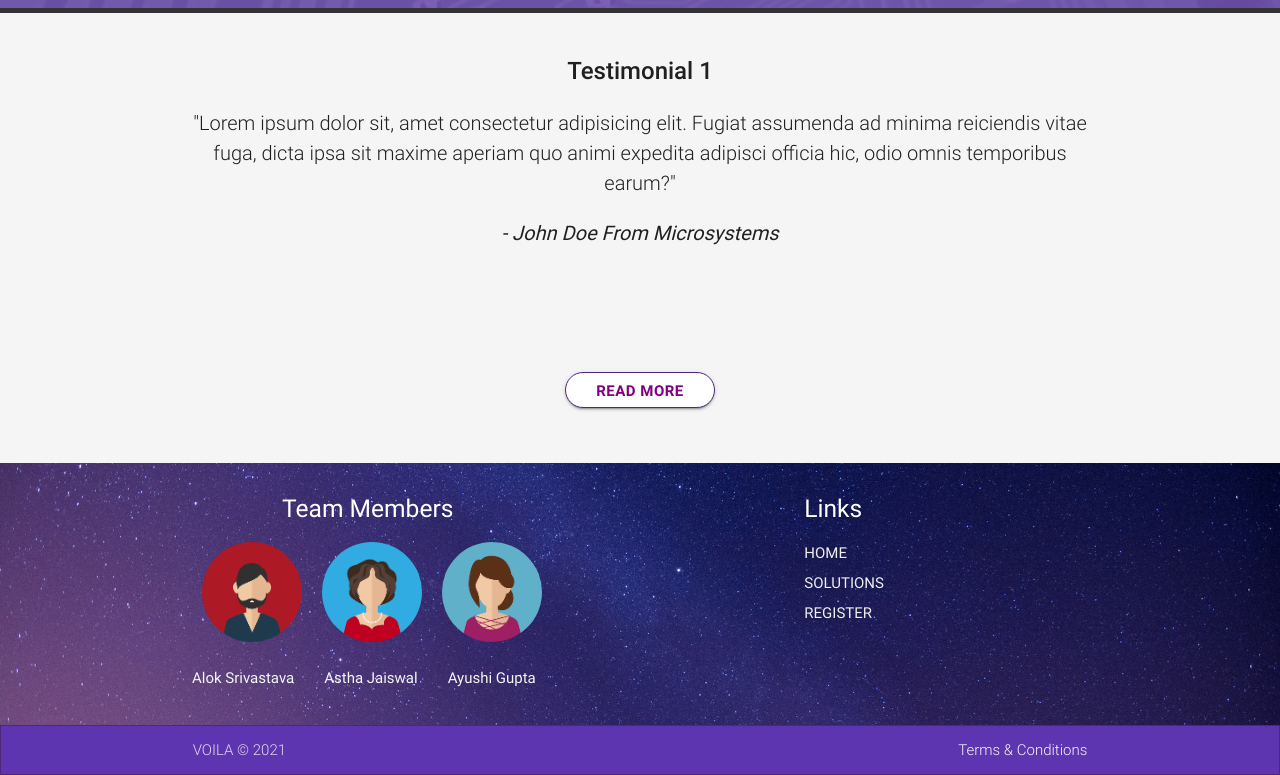
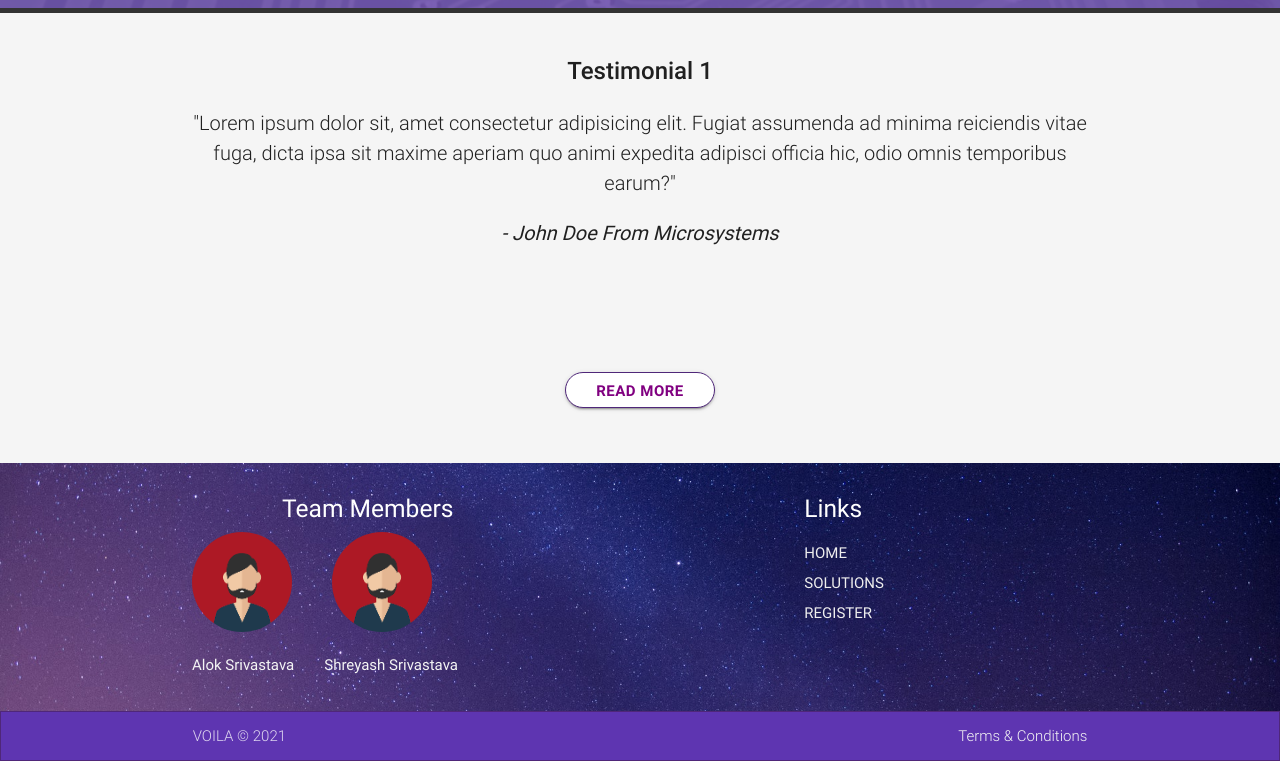
Before and after one commit to aloksrivastava7/Voila, a plain HTML site: page index.html in a window 1280 px wide. Shown: the part 2220-2995 px from the top of the page. Drawn offline with nearby package versions, Linux system fonts and the light colour scheme.

Commit message:
Final Edit

```diff
--- a/css/main.css
+++ b/css/main.css
@@ -127,7 +127,7 @@
   width: 100px;
   height: 100px;
   border-radius: 50%;
-  margin: 10px;
+  margin-right: 40px;
 
 }
 #member1 {
--- a/index.html
+++ b/index.html
@@ -296,17 +296,13 @@
             <div class="Circle" id="member1">
 
             </div>
-            <div class="Circle" id="member2">
-
-            </div>
-            <div class="Circle" id="member3">
+            <div class="Circle" id="member1">
 
             </div>
           </div>
           <div class="Member-names">
             <p class="grey-text text-lighten-4" id="names">Alok Srivastava</p>
-            <p class="grey-text text-lighten-4" id="names">Astha Jaiswal</p>
-            <p class="grey-text text-lighten-4" id="names">Ayushi Gupta</p>
+            <p class="grey-text text-lighten-4" id="names">Shreyash Srivastava</p>
           </div>
         </div>
         <div class="col l4 offset-l2 s12">
```
Also changed, not shown: signup.html (+2 -6 lines), solutions.html (+2 -6 lines).
